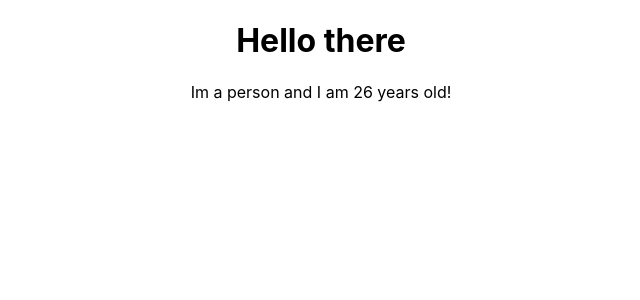
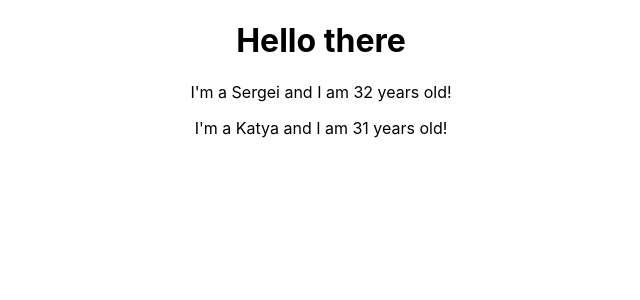
Before and after one commit to gunya/reactJS, a React (Create React App) app: page / in a window 1280 px wide. Shown: the top 300 px of the page, without its empty margins (319-959 px from the left). Built offline with nearby package versions, Linux system fonts and the light colour scheme.

Commit message:
Working with props (arguments)

```diff
--- a/src/App.js
+++ b/src/App.js
@@ -7,7 +7,8 @@
     return (
       <div className="App">
         <h1> Hello there</h1>
-        <Person/>
+        <Person name="Sergei" age="32"/>
+        <Person name="Katya" age="31">Segei's wife</Person>
       </div>
     );
   }
--- a/src/Person/Person.js
+++ b/src/Person/Person.js
@@ -1,7 +1,7 @@
 import React from 'react';
 
-const person = () => {
-    return <p>Im a person and I am {Math.floor(Math.random() * 30)} years old!</p>
+const person = (props) => {
+    return <p>I'm a {props.name} and I am {props.age} years old!</p>
 };
 
 export default person;
```
